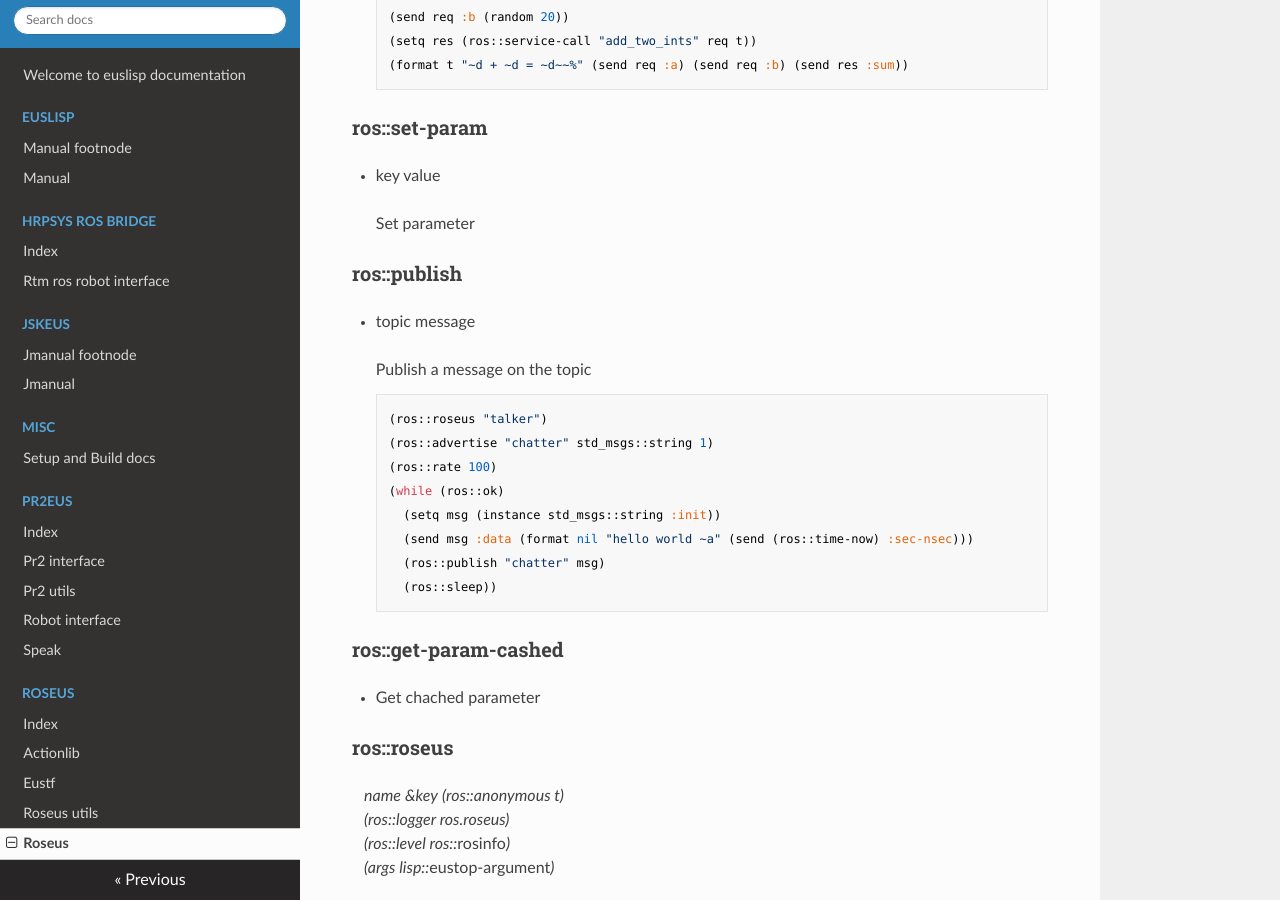
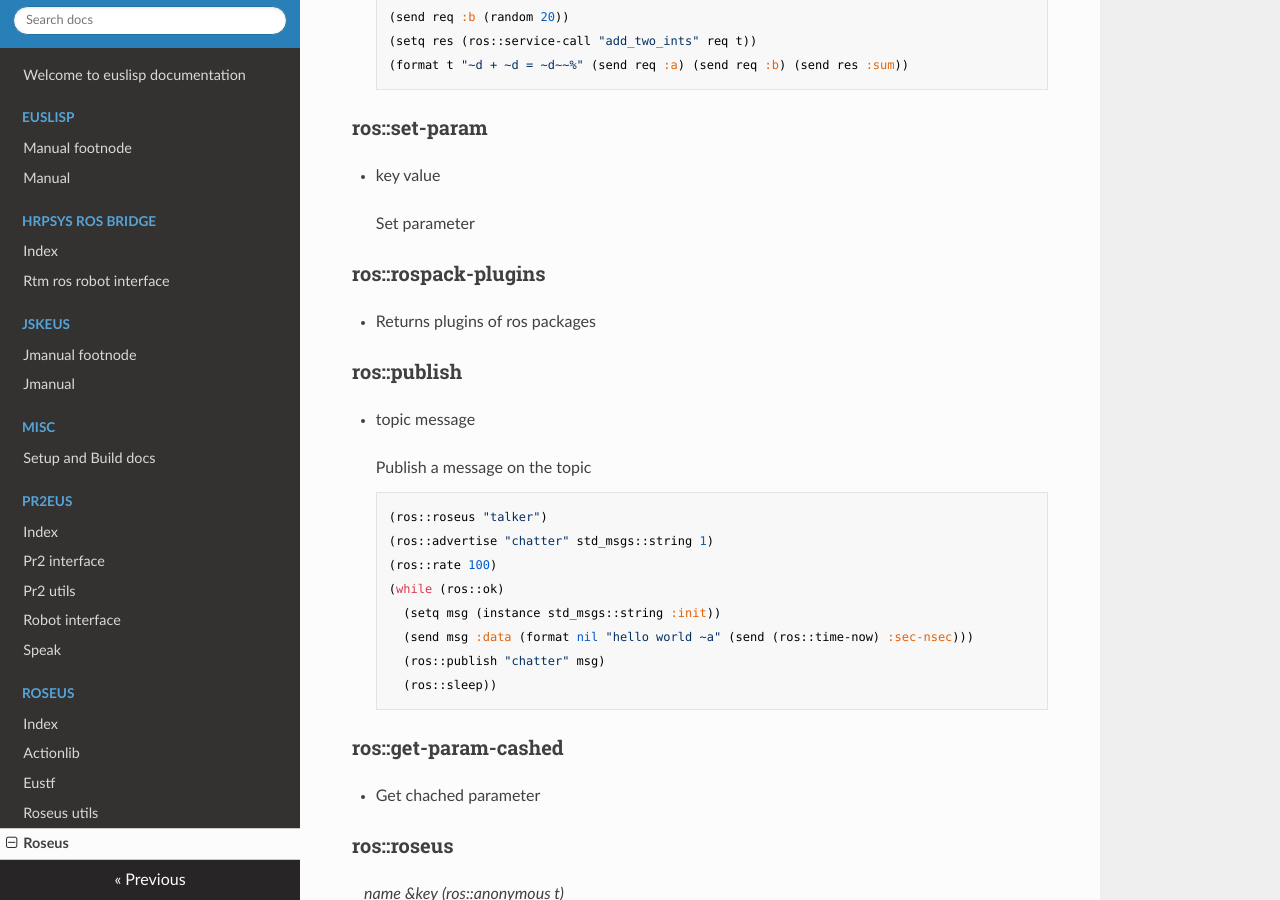
Before and after one commit to jsk-ros-pkg/euslisp-docs, an MkDocs documentation site: the page built from docs/roseus/roseus.md, in a window 1280 px wide and 900 px high, scrolled down 6817 px. Built offline with MkDocs 1.6.1, drawn with Linux system fonts in a browser that asks for light colours; nearby versions of some CDN libraries.

Commit message:
update documentation for roseus

```diff
--- a/docs/roseus/roseus.md
+++ b/docs/roseus/roseus.md
@@ -351,6 +351,12 @@ Invoke RPC service <br>
 Set parameter <br>
 
 
+### ros::rospack-plugins ###
+
+
+- Returns plugins of ros packages <br>
+
+
 ### ros::publish ###
 
 
```
